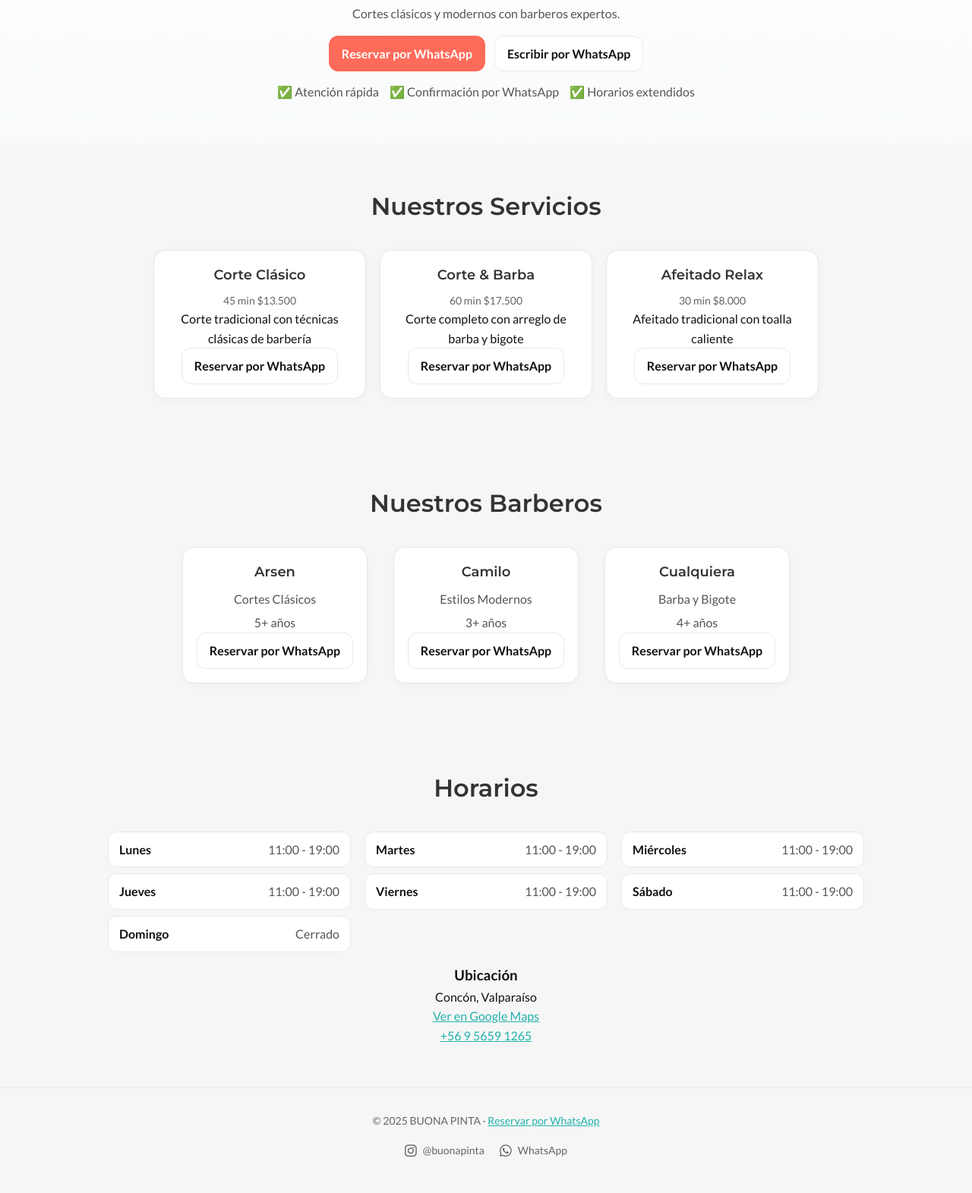
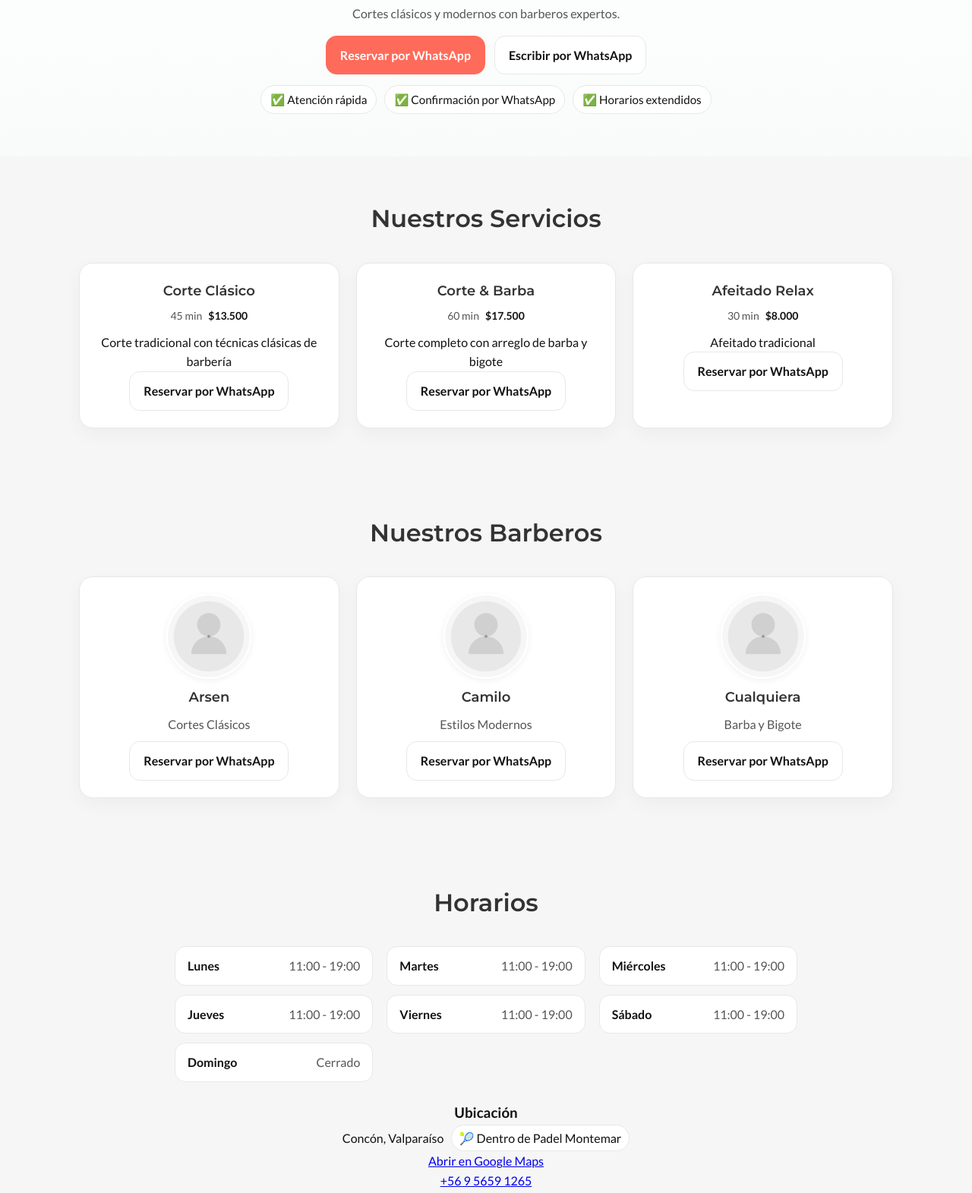
Before and after one commit to tomasgomez/buonapinta-landing, a website: page index.html in a window 1280 px wide. Shown: the part 310-1881 px from the top of the page at 76% size. Drawn offline with Linux system fonts and the light colour scheme.

Commit message:
feat: mejorar UX y diseño de la landing
- Eliminar bullets del Hero y crear feature pills elegantes
- Quitar 'toalla caliente' del servicio Afeitado Relax
- Agregar fotos placeholder circulares para barberos
- Mejorar espaciado y radios de cards (18px)
- Agregar ubicación con Padel Montemar y emoji 🎾
- Eliminar botón flotante sticky del footer
- Mejorar estilos CSS con más aire y sombras suaves
- Actualizar tipos TypeScript para incluir foto de barberos

Landing ahora más limpia, centrada y profesional ✅

```diff
--- a/index.html
+++ b/index.html
@@ -76,14 +76,20 @@
         <h1>Buona Pinta Barber Truck</h1>
         <p class="subhead">Cortes clásicos y modernos con barberos expertos.</p>
         <div class="ctas">
-          <a href="https://wa.me/56956591265?text=%C2%A1Hola!%20Quiero%20reservar%20una%20hora%20en%20Buona%20Pinta.%20%C2%BFMe%20ayudas%3F" target="_blank" rel="noopener noreferrer" class="btn btn-primary">Reservar por WhatsApp</a>
-          <a href="https://wa.me/56956591265" target="_blank" rel="noopener noreferrer" class="btn">Escribir por WhatsApp</a>
+          <a href="https://wa.me/56956591265?text=%C2%A1Hola!%20Quiero%20reservar%20una%20hora%20en%20Buona%20Pinta.%20%C2%BFMe%20ayudas%3F" target="_blank" rel="noopener noreferrer" class="btn btn-primary">
+            Reservar por WhatsApp
+          </a>
+          <a href="https://wa.me/56956591265" target="_blank" rel="noopener noreferrer" class="btn">
+            Escribir por WhatsApp
+          </a>
         </div>
-        <ul class="features">
-          <li>✅ Atención rápida</li>
-          <li>✅ Confirmación por WhatsApp</li>
-          <li>✅ Horarios extendidos</li>
-        </ul>
+
+        <!-- Reemplazo de <ul> por feature pills -->
+        <div class="feature-pills" aria-label="Beneficios">
+          <span class="pill">✅ Atención rápida</span>
+          <span class="pill">✅ Confirmación por WhatsApp</span>
+          <span class="pill">✅ Horarios extendidos</span>
+        </div>
       </div>
     </section>
 
@@ -118,7 +124,7 @@
         <span>30 min</span>
         <span class="price">$8.000</span>
       </div>
-      <p class="desc">Afeitado tradicional con toalla caliente</p>
+      <p class="desc">Afeitado tradicional</p>
       <a href="https://wa.me/56956591265?text=%C2%A1Hola!%20Quiero%20reservar%20una%20hora%20en%20Buona%20Pinta.%20%C2%BFMe%20ayudas%3F" target="_blank" rel="noopener noreferrer" class="btn btn-outline">Reservar por WhatsApp</a>
     </article>
   </div>
@@ -131,23 +137,23 @@
         <h2>Nuestros Barberos</h2>
         <div class="barbers-grid">
     <article class="card barber-card">
+      <img src="/images/barber-placeholder.svg" alt="Barbero Arsen" class="barber-photo" loading="lazy" decoding="async" />
       <h3>Arsen</h3>
       <div class="tags">Cortes Clásicos</div>
-      <div class="muted">5+ años</div>
       <a href="https://wa.me/56956591265?text=%C2%A1Hola!%20Quiero%20reservar%20una%20hora%20en%20Buona%20Pinta.%20%C2%BFMe%20ayudas%3F" target="_blank" rel="noopener noreferrer" class="btn btn-outline">Reservar por WhatsApp</a>
     </article>
 
     <article class="card barber-card">
+      <img src="/images/barber-placeholder.svg" alt="Barbero Camilo" class="barber-photo" loading="lazy" decoding="async" />
       <h3>Camilo</h3>
       <div class="tags">Estilos Modernos</div>
-      <div class="muted">3+ años</div>
       <a href="https://wa.me/56956591265?text=%C2%A1Hola!%20Quiero%20reservar%20una%20hora%20en%20Buona%20Pinta.%20%C2%BFMe%20ayudas%3F" target="_blank" rel="noopener noreferrer" class="btn btn-outline">Reservar por WhatsApp</a>
     </article>
 
     <article class="card barber-card">
+      <img src="/images/barber-placeholder.svg" alt="Barbero Cualquiera" class="barber-photo" loading="lazy" decoding="async" />
       <h3>Cualquiera</h3>
       <div class="tags">Barba y Bigote</div>
-      <div class="muted">4+ años</div>
       <a href="https://wa.me/56956591265?text=%C2%A1Hola!%20Quiero%20reservar%20una%20hora%20en%20Buona%20Pinta.%20%C2%BFMe%20ayudas%3F" target="_blank" rel="noopener noreferrer" class="btn btn-outline">Reservar por WhatsApp</a>
     </article>
   </div>
@@ -196,17 +202,11 @@
     </div>
 
         </div>
-        <div class="mt-16">
+        <div class="location">
           <h3>Ubicación</h3>
-          <p>Concón, Valparaíso</p>
-          <p>
-            <a class="link" href="https://maps.google.com/?q=BUONA%20PINTA%20Conc%C3%B3n" target="_blank" rel="noopener noreferrer">
-              Ver en Google Maps
-            </a>
-          </p>
-          <p>
-            <a class="link" href="tel:+56 9 5659 1265">+56 9 5659 1265</a>
-          </p>
+          <p>Concón, Valparaíso <span class="badge">🎾 Dentro de Padel Montemar</span></p>
+          <p><a href="https://maps.app.goo.gl/nRKx2bDSank2ctAE7" target="_blank" rel="noopener noreferrer">Abrir en Google Maps</a></p>
+          <p><a href="tel:+56956591265">+56 9 5659 1265</a></p>
         </div>
       </div>
     </section>
@@ -228,11 +228,6 @@
         </div>
       </div>
     </footer>
-
-
-    <div class="sticky-cta" role="region" aria-label="Acción rápida">
-      <a href="https://wa.me/56956591265?text=%C2%A1Hola!%20Quiero%20reservar%20una%20hora%20en%20Buona%20Pinta.%20%C2%BFMe%20ayudas%3F" target="_blank" rel="noopener noreferrer" class="btn btn-primary btn-block">Reservar por WhatsApp</a>
-    </div>
 
 
         <!-- JSON-LD Schema.org para bots -->
--- a/src/components/Barbers.ts
+++ b/src/components/Barbers.ts
@@ -3,9 +3,9 @@ import { BARBERS, getReserveHref } from '../utils/config';
 export function createBarbersHTML(): string {
   const items = BARBERS.map(b => `
     <article class="card barber-card">
+      <img src="${b.photo || '/images/barber-placeholder.svg'}" alt="Barbero ${b.name}" class="barber-photo" loading="lazy" decoding="async" />
       <h3>${b.name}</h3>
       <div class="tags">${b.specialty}</div>
-      <div class="muted">${b.experience}</div>
       <a href="${getReserveHref()}" target="_blank" rel="noopener noreferrer" class="btn btn-outline">Reservar por WhatsApp</a>
     </article>
   `).join('');
--- a/src/types/index.ts
+++ b/src/types/index.ts
@@ -11,6 +11,7 @@ export interface Barber {
   name: string;
   specialty: string;
   experience: string;
+  photo?: string;
 }
 
 export interface ContactInfo {
--- a/src/utils/config.ts
+++ b/src/utils/config.ts
@@ -20,7 +20,7 @@ export const SERVICES: Service[] = [
     name: 'Afeitado Relax',
     duration: 30,
     price: 8000,
-    description: 'Afeitado tradicional con toalla caliente'
+    description: 'Afeitado tradicional'
   }
 ];
 
--- a/src/utils/htmlGenerator.ts
+++ b/src/utils/htmlGenerator.ts
@@ -5,7 +5,6 @@ import { createServicesHTML } from '../components/Services';
 import { createBarbersHTML } from '../components/Barbers';
 import { createScheduleHTML } from '../components/Schedule';
 import { createFooterHTML } from '../components/Footer';
-import { createStickyCTA } from '../components/StickyCTA';
 import { SERVICES, SITE_NAME, SITE_DESCRIPTION, CONTACT_INFO } from './config';
 
 export function generateHTML(): string {
@@ -91,7 +90,6 @@ export function generateHTML(): string {
         ${createBarbersHTML()}
         ${createScheduleHTML()}
         ${createFooterHTML()}
-        ${createStickyCTA()}
 
         <!-- JSON-LD Schema.org para bots -->
         <script type="application/ld+json">
--- a/styles/main.css
+++ b/styles/main.css
@@ -469,62 +469,57 @@ details p {
     }
 }
 
-/* Contenedor base y utilidades */
+/* Contenedor y utilidades */
 :root{
-  --brand:#ff6b5a; --ink:#111; --muted:#555; --bg:#f6f6f6; --card:#fff; --border:#e8e8e8; --radius:14px;
+  --brand:#ff6b5a; --ink:#111; --muted:#555; --bg:#f6f6f6; --card:#fff; --border:#e8e8e8; --radius:18px;
 }
-html,body{margin:0;padding:0;color:var(--ink);background:var(--bg);}
-.container{max-width:1120px;margin-inline:auto;padding:0 24px;width:100%;}
-.section{padding:56px 0;}
-.ta-center{text-align:center;}
-.muted{color:var(--muted);}
+html,body{margin:0;padding:0;color:var(--ink);background:var(--bg)}
+.container{max-width:1120px;margin-inline:auto;padding:0 24px;width:100%}
+.section{padding:56px 0}
+.ta-center{text-align:center}
 
 /* Botones */
-.btn{display:inline-flex;align-items:center;justify-content:center;gap:8px;padding:10px 16px;border:1px solid var(--border);border-radius:12px;background:#fff;cursor:pointer;text-decoration:none;}
-.btn:hover{border-color:var(--ink);}
-.btn-primary{background:var(--brand);color:#fff;border-color:var(--brand);}
-.btn-primary:hover{opacity:.92;}
-.btn-outline{background:#fff;color:var(--ink);}
+.btn{display:inline-flex;align-items:center;justify-content:center;gap:8px;padding:12px 18px;border:1px solid var(--border);border-radius:14px;background:#fff;cursor:pointer;text-decoration:none}
+.btn:hover{border-color:var(--ink)}
+.btn-primary{background:var(--brand);color:#fff;border-color:var(--brand)}
+.btn-primary:hover{opacity:.92}
+.btn-outline{background:#fff;color:var(--ink)}
 
-/* Cards y grids */
-.card{background:var(--card);border:1px solid var(--border);border-radius:16px;padding:18px;box-shadow:0 2px 10px rgba(0,0,0,.03);}
-.grid-cards{display:grid;grid-template-columns:repeat(auto-fit,minmax(220px,280px));gap:18px;justify-content:center;}
-.barbers-grid{display:grid;grid-template-columns:repeat(auto-fit,minmax(220px,260px));gap:18px;justify-content:center;justify-items:center;}
-.barber-card{text-align:center;}
-.service-card{text-align:center;}
-.tags{margin:4px 0 6px;color:var(--muted);}
+/* --- Feature pills, evita bullets desalineados --- */
+.feature-pills{display:flex;gap:10px;flex-wrap:wrap;justify-content:center;margin-top:10px}
+.pill{background:#fff;border:1px solid var(--border);border-radius:999px;padding:6px 12px;color:var(--ink);font-size:.95rem}
 
-/* Horarios (centrado) */
+/* Cards + grids (suaves y con aire) */
+.grid-cards{display:grid;grid-template-columns:repeat(auto-fit,minmax(260px,1fr));gap:22px;justify-content:center}
+.card{background:var(--card);border:1px solid var(--border);border-radius:18px;padding:22px;box-shadow:0 8px 24px rgba(0,0,0,.04)}
+.service-card{text-align:center}
+.service-card .meta{margin:6px 0 10px;color:var(--muted);display:flex;gap:8px;justify-content:center}
+.service-card .price{font-weight:600;color:var(--ink)}
+
+.barbers-grid{display:grid;grid-template-columns:repeat(auto-fit,minmax(240px,1fr));gap:22px;justify-content:center}
+.barber-card{text-align:center}
+.barber-photo{width:112px;height:112px;border-radius:50%;object-fit:cover;display:block;margin:0 auto 10px;border:2px solid #fff;box-shadow:0 2px 10px rgba(0,0,0,.06)}
+.tags{margin:4px 0 10px;color:var(--muted)}
+
+/* Horarios centrados */
 .schedule-grid{
-  display:grid;
-  grid-template-columns:repeat(auto-fit,minmax(240px,320px));
-  gap:8px 18px;
-  justify-content:center;
+  display:grid;grid-template-columns:repeat(auto-fit,minmax(260px,1fr));
+  gap:12px 18px;justify-content:center;max-width:820px;margin:14px auto 0;
 }
 .schedule-row{
   display:flex;align-items:center;justify-content:space-between;
-  background:#fff;border:1px solid var(--border);border-radius:12px;padding:10px 14px;
+  background:#fff;border:1px solid var(--border);border-radius:14px;padding:12px 16px;
 }
-.schedule-row .day{font-weight:600;}
-.schedule-row .hour{color:var(--muted);}
+.schedule-row .day{font-weight:600}
+.schedule-row .hour{color:var(--muted)}
+.location{margin-top:26px}
+.badge{display:inline-block;background:#fff;border:1px solid var(--border);border-radius:999px;padding:4px 10px;margin-left:6px}
 
 /* Hero */
 .hero .kicker{letter-spacing:.12em;font-size:.85rem;color:var(--muted);margin-bottom:8px;text-transform:uppercase;}
 .hero h1{margin:0 0 8px;}
 .hero .subhead{margin:6px 0 16px;color:var(--muted);}
 .hero .ctas{display:flex;gap:12px;flex-wrap:wrap;justify-content:center;margin:10px 0 14px;}
-.features{display:flex;gap:14px;flex-wrap:wrap;justify-content:center;color:var(--muted);margin-top:6px;}
-.features li{list-style:none}
-
-/* Sticky CTA (mobile) */
-.sticky-cta{
-  position:fixed;left:0;right:0;bottom:12px;display:none;
-  padding:0 16px;z-index:50;
-}
-.btn-block{width:100%;}
-@media (max-width: 768px){
-  .sticky-cta{display:block;}
-}
 
 /* A11y foco visible */
 a:focus,button:focus{outline:3px solid rgba(32,178,170,.35);outline-offset:2px;border-radius:12px;}
```
Also changed, not shown: src/components/Hero.ts (+13 -7 lines), src/components/Schedule.ts (+4 -10 lines), src/components/StickyCTA.ts (deleted, +0 -9 lines), public/images/barber-placeholder.svg (added).
